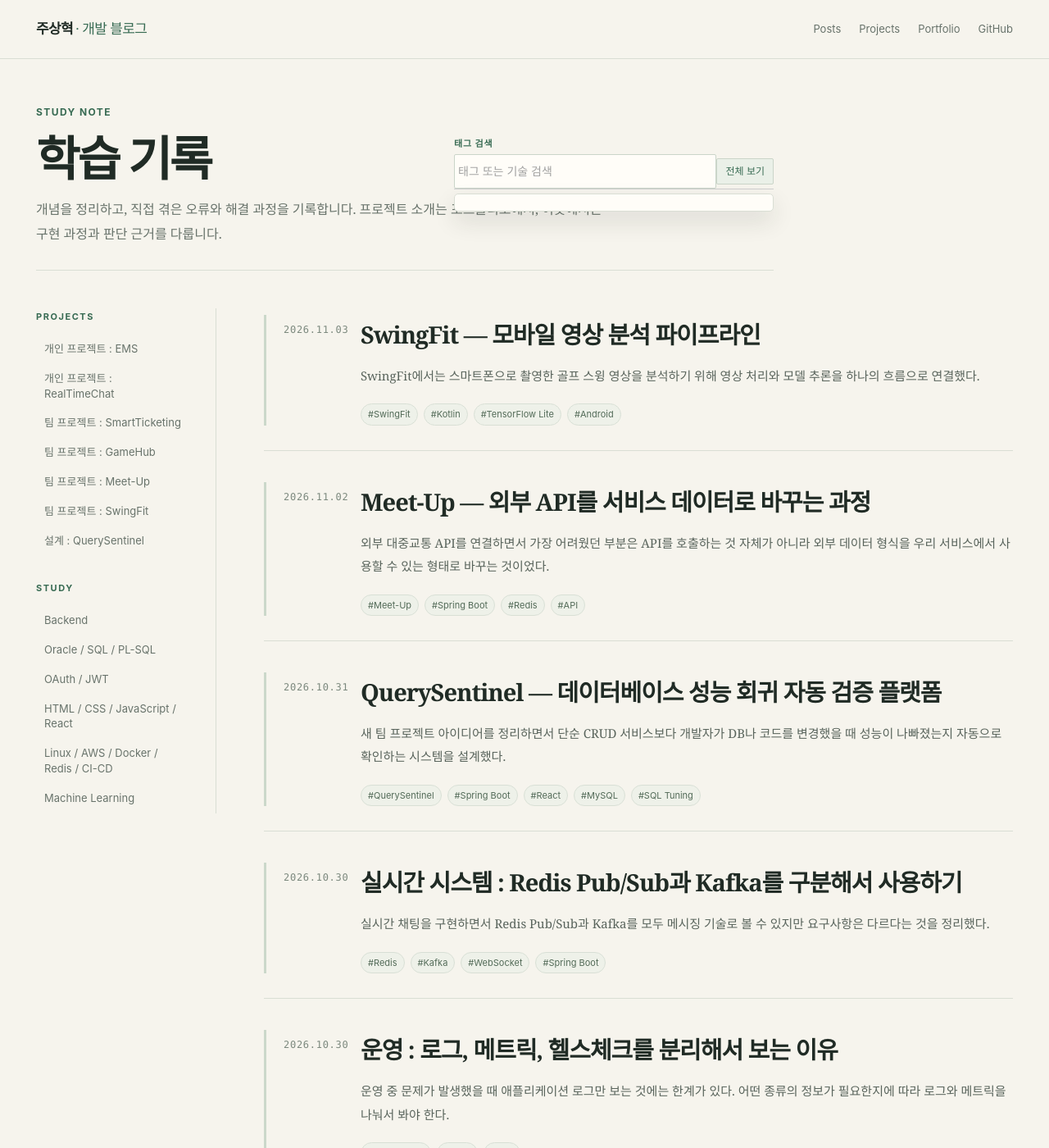
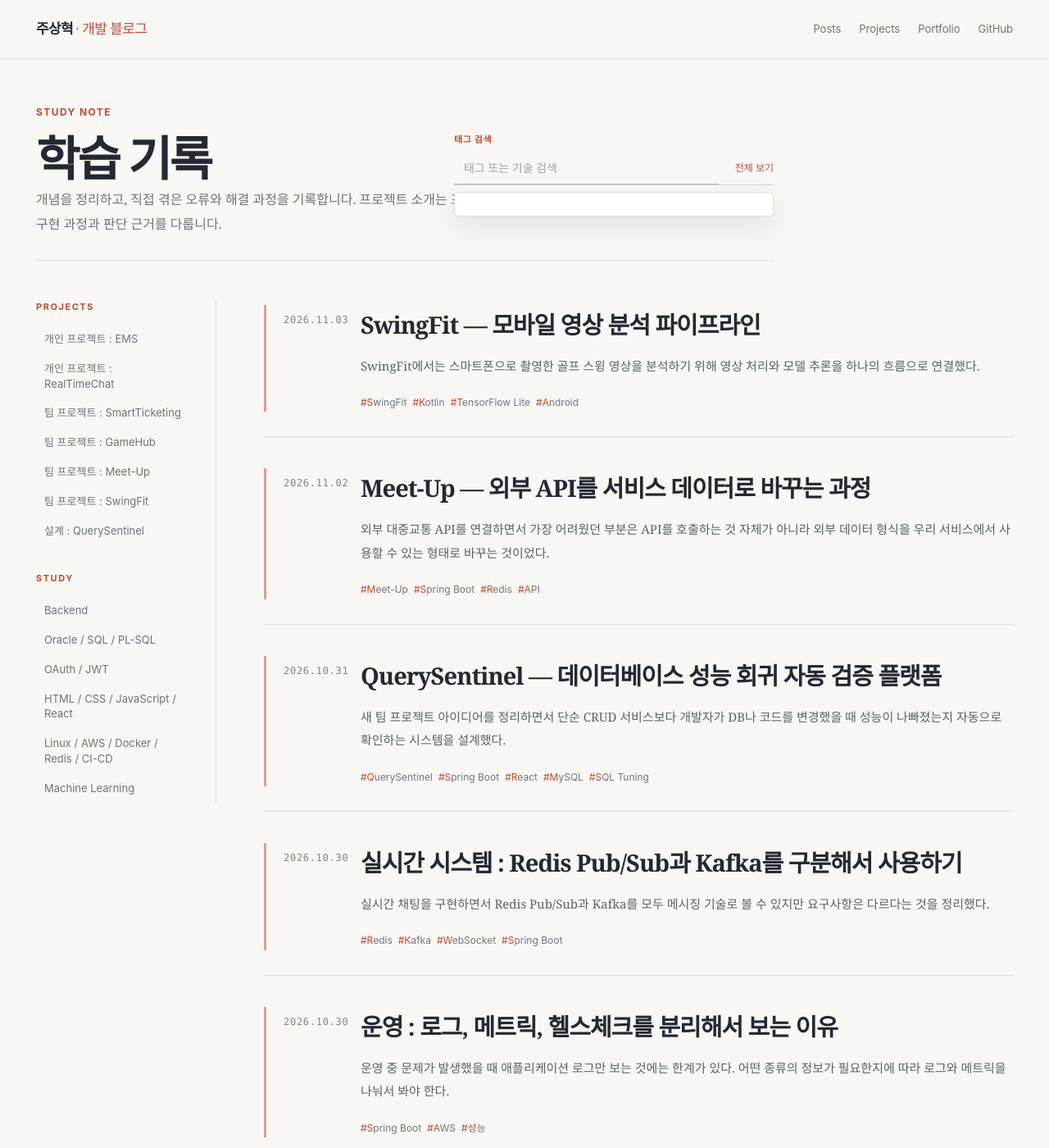
Before and after one commit to zuzusnasna/zuzusnasna.github.io, a Jekyll site: the page built from index.md, in a window 1280 px wide and 1400 px high. Shown: the whole window at 82% size. Built offline with Jekyll 4.4.1, drawn with Linux system fonts in a browser that asks for light colours.

Commit message:
style: refine blog colors and unify tag styling

```diff
--- a/assets/css/style.css
+++ b/assets/css/style.css
@@ -176,3 +176,48 @@ footer{border-top:1px solid var(--journal-line);background:#eeece3;color:#718071
 .post-toc a{color:#475b4a;text-decoration:none}
 .post-toc a:hover{color:var(--journal-accent);text-decoration:underline;text-underline-offset:3px}
 @media(max-width:700px){.post-toc ol{columns:1}.post-reading-meta{font-size:10px}}
+
+
+/* Final journal design: restrained indigo and vermilion, plain inline tags. */
+:root{--journal-paper:#f8f7f4;--journal-ink:#242832;--journal-muted:#6f727b;--journal-line:#dedde1;--journal-accent:#bd4b35;--journal-soft:#f3e7e2}
+html,body{background:var(--journal-paper);color:var(--journal-ink)}
+.site-header{background:rgba(248,247,244,.96);border-color:var(--journal-line)}
+.brand span,.eyebrow,.sidebar h2,.tag-search label{color:var(--journal-accent)}
+nav a:hover,.tag:hover,.tag.active,.post-card h2 a:hover{color:var(--journal-accent)}
+.content-grid{grid-template-columns:220px minmax(0,1fr);gap:58px}
+.intro-heading-row{width:100%;display:flex;align-items:center;justify-content:space-between;gap:28px}
+.intro-heading-row h1{margin:0;flex:0 0 auto}
+.tag-search{position:relative;width:min(390px,52%);margin:0 0 0 auto;padding:0;border:0;background:transparent}
+.tag-search label{display:block;margin:0 0 4px;font-size:11px;font-weight:700;letter-spacing:.06em;text-transform:uppercase}
+.tag-search-row{display:flex;gap:8px}
+.tag-search-row input{height:40px;padding:0 12px;border:0;border-bottom:1px solid #b9b8bd;border-radius:0;background:transparent;color:var(--journal-ink);font:inherit;font-size:14px}
+.tag-search-row input:focus{outline:0;border-bottom:2px solid var(--journal-accent)}
+.tag-search-row button{height:40px;padding:0 0 0 12px;border:0;border-radius:0;background:transparent;color:var(--journal-accent);font:inherit;font-size:12px;white-space:nowrap}
+.tag-search-row button:hover{background:transparent;color:#873323;text-decoration:underline;text-underline-offset:4px}
+.tag-results{position:absolute;top:calc(100% + 8px);left:0;right:0;z-index:30;display:flex;flex-wrap:wrap;gap:9px 14px;padding:14px 16px;background:#fff;border:1px solid var(--journal-line);box-shadow:0 12px 30px rgba(36,40,50,.1)}
+.tag-result{padding:0;border:0;border-radius:0;background:transparent;color:#555965;font-size:13px;cursor:pointer}
+.tag-result:hover{background:transparent;border:0;color:var(--journal-accent);text-decoration:underline;text-underline-offset:3px}
+.tag-no-results{font-size:13px;color:var(--journal-muted)}
+.post-tags{display:flex;flex-wrap:wrap;gap:5px 12px}
+.post-tags span,.post-tags a{padding:0;border:0;border-radius:0;background:transparent;color:#737680;font-family:-apple-system,BlinkMacSystemFont,"Segoe UI",sans-serif;font-size:12px}
+.post-tags span::first-letter,.post-tags a::first-letter{color:var(--journal-accent)}
+.post-tags span,.post-tags a{text-decoration:none}
+.post-card:before{background:#d7a095}
+.post-content h2{color:#303b50;border-color:var(--journal-line)}
+.post-content h3{color:#a3412e}
+.post-content blockquote{border-color:var(--journal-accent);background:#f3ece8}
+.post-content :not(pre)>code{border:0;border-bottom:1px solid #d8b5aa;border-radius:0;background:#f2ece8;color:#a3412e}
+.post-content th{background:#eeecea;color:#373b46}
+.post-tech-visual{border-color:var(--journal-line)}
+.post-reading-meta{margin-top:18px;padding:8px 0;border:0;font-size:12px}
+.post-toc{margin-top:18px;padding:18px 0;background:transparent;border:0;border-top:1px solid var(--journal-line);border-bottom:1px solid var(--journal-line)}
+.post-toc[hidden]{display:none}
+.toc-title{margin:0 0 12px;font-size:15px;font-family:-apple-system,BlinkMacSystemFont,"Segoe UI",sans-serif;font-weight:700;color:var(--journal-ink)}
+.post-toc ul{display:grid;grid-template-columns:repeat(2,minmax(0,1fr));gap:6px 24px;list-style:none;margin:0;padding:0}
+.post-toc li{margin:0;padding:0;font-size:13px;line-height:1.65;color:var(--journal-muted)}
+.post-toc a{color:#626570;text-decoration:none}
+.post-toc a:before{content:"—";margin-right:8px;color:var(--journal-accent)}
+.post-toc a:hover{color:var(--journal-accent);text-decoration:underline;text-underline-offset:3px}
+.reading-progress{background:var(--journal-accent)}
+@media(max-width:700px){.intro-heading-row{align-items:stretch;flex-direction:row;gap:14px}.intro-heading-row h1{font-size:36px}.tag-search{width:min(58%,390px);margin-left:auto}.tag-search label{font-size:10px}.tag-search-row{gap:5px}.tag-search-row input{padding:0 4px;font-size:12px}.tag-search-row button{padding-left:5px;font-size:11px}.tag-results{position:relative;top:auto;margin-top:8px;box-shadow:none}.post-toc ul{grid-template-columns:1fr}}
+@media(max-width:480px){.intro-heading-row{flex-direction:column;align-items:stretch}.intro-heading-row h1{font-size:34px}.tag-search{width:100%;margin:0}.tag-search label{font-size:11px}.tag-search-row input{font-size:14px}.tag-search-row button{padding-left:12px;font-size:12px}}
```
